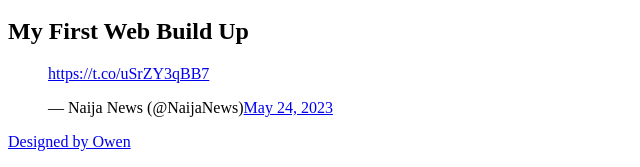
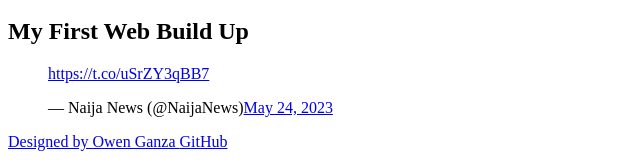
Before and after one commit to owen-stud123/alu-web-development, a plain HTML site: page html_basic/tweets.html in a window 1280 px wide. Shown: the part 708-875 px from the top of the page, without its empty margins (0-640 px from the left). Drawn offline with Linux system fonts and the light colour scheme.

Commit message:
commit all

```diff
--- a/html_basic/tweets.html
+++ b/html_basic/tweets.html
@@ -37,7 +37,7 @@
         </article>
 	</main>
 	<footer>
-		<p>Designed by Owen</p>
+		<p>Designed by Owen Ganza <a href="https://github.com/owen-stud123/alu-web-development/tree/master" target="_blank">GitHub<link></a> </p>
 	</footer>
 	</body>
 </html>
```
